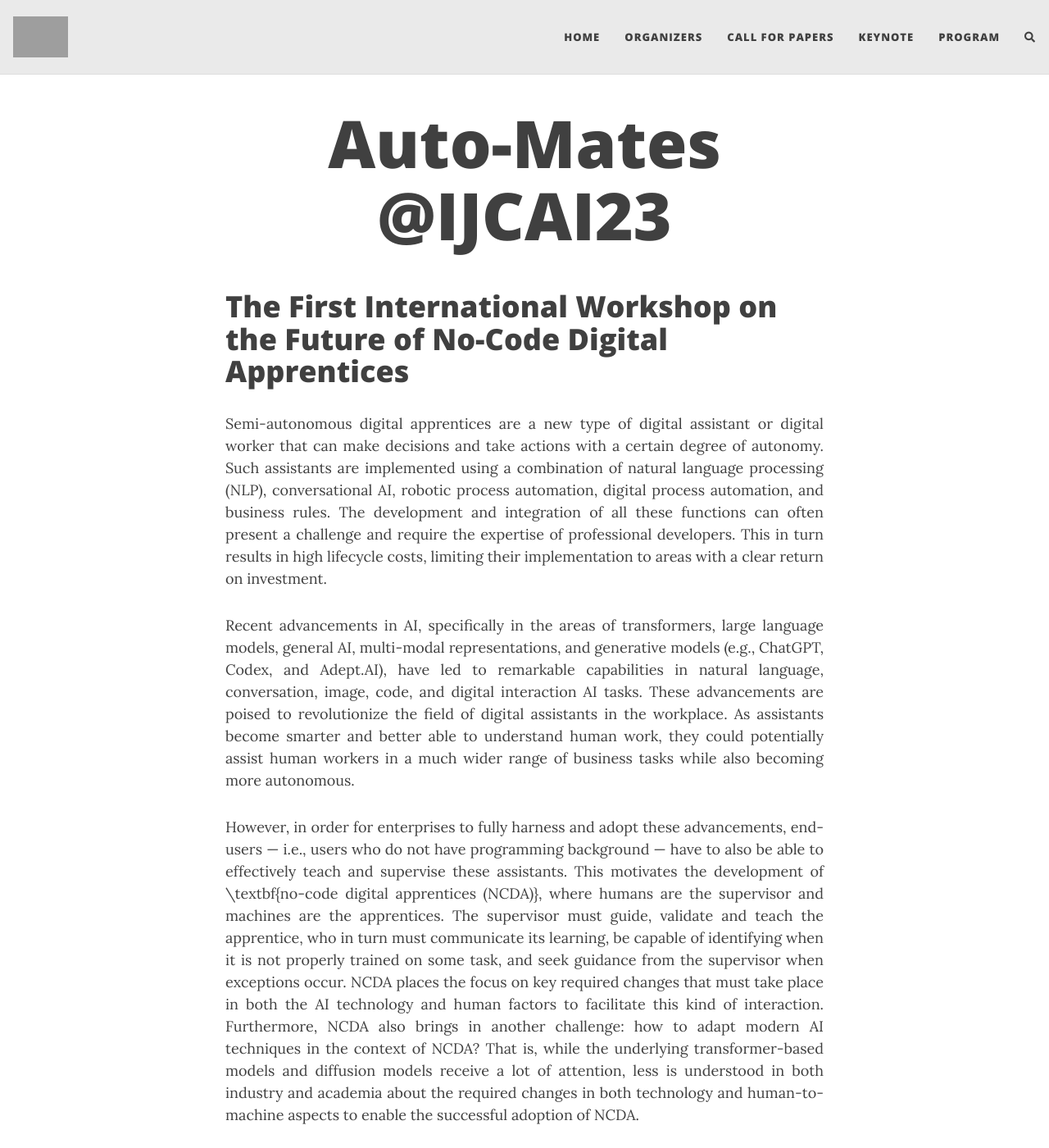
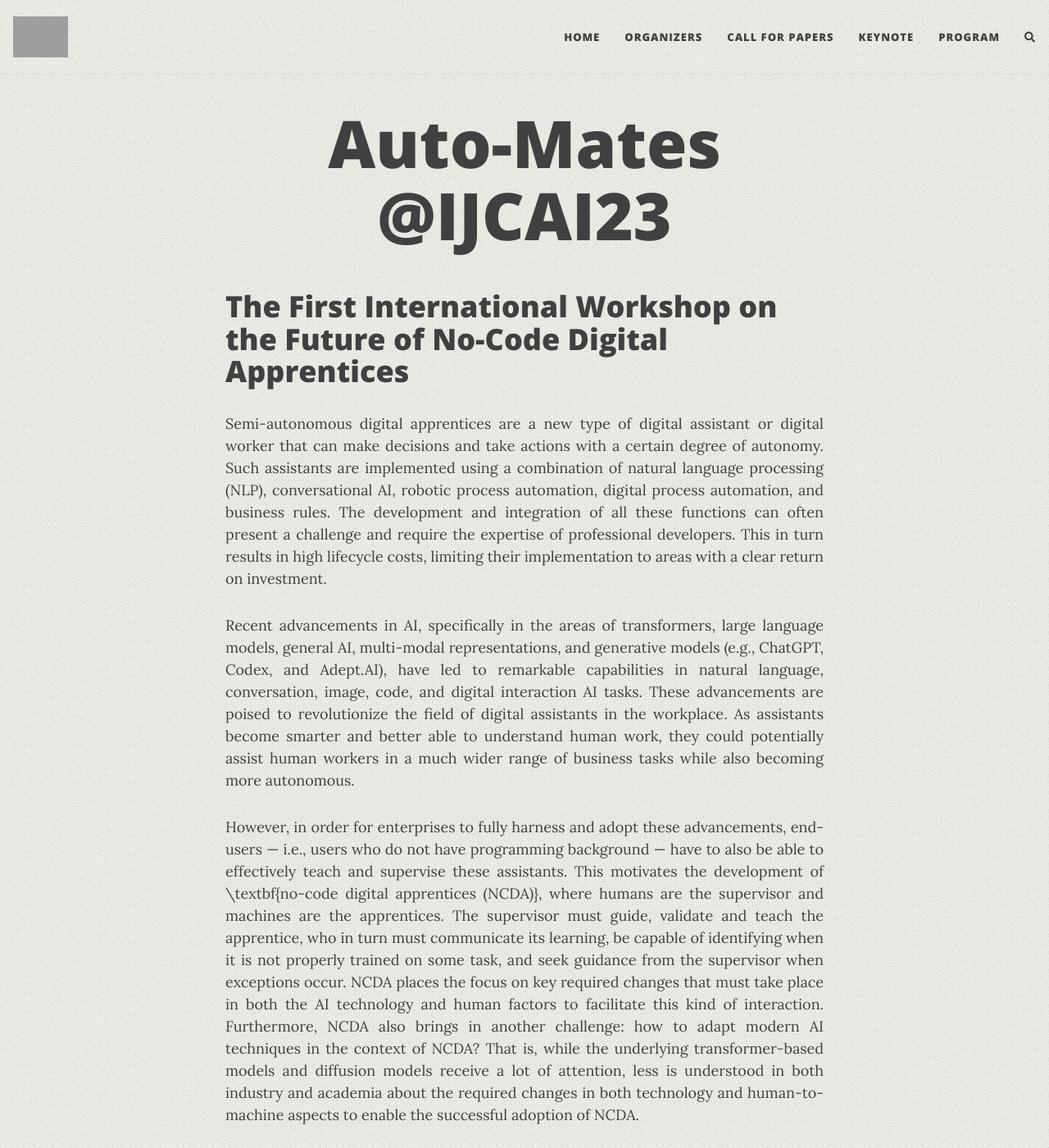
Before and after one commit to IJCAI23AutoMates/IJCAI23AutoMates..github.io, a Jekyll site: the page built from index.md, in a window 1280 px wide and 1400 px high. Shown: the whole window at 82% size. Built offline with Jekyll 4.4.1, drawn with Linux system fonts in a browser that asks for light colours; nearby versions of some CDN libraries; comment, search, counter and statistics services are not loaded; grey boxes are pictures that could not be loaded.

Commit message:
Update _config.yml

```diff
--- a/_config.yml
+++ b/_config.yml
@@ -144,9 +144,9 @@
 # Alternatively, the navbar, footer, and page background can be set to an image
 # instead of colour
 
-#navbar-img: "/assets/img/bgimage.png"
+navbar-img: "/assets/img/bgimage.png"
 #footer-img: "/assets/img/bgimage.png"
-#page-img: "/assets/img/bgimage.png"
+page-img: "/assets/img/bgimage.png"
 
 # Suggest a colour for mobile browsers to use as the browser's theme. This is only supported by a few mobile browsers.
 #mobile-theme-col: "#0085A1"
```
